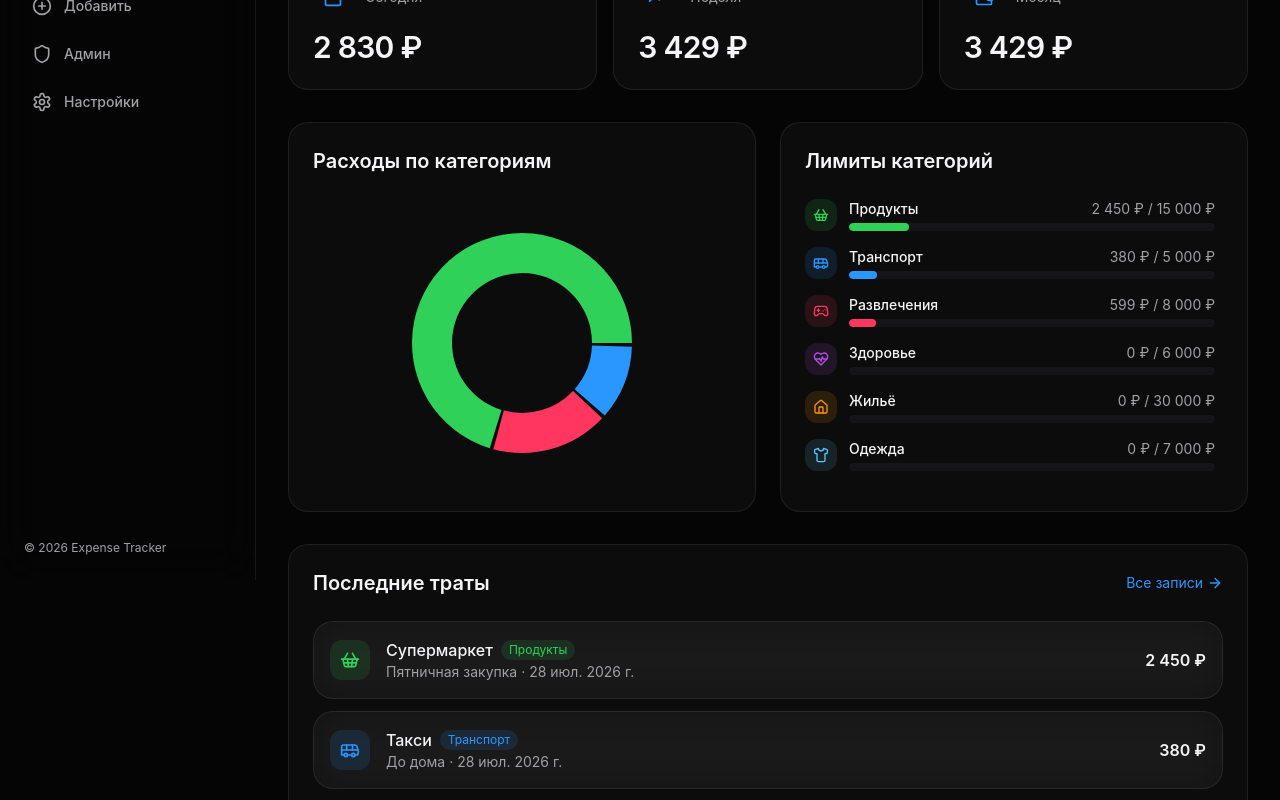
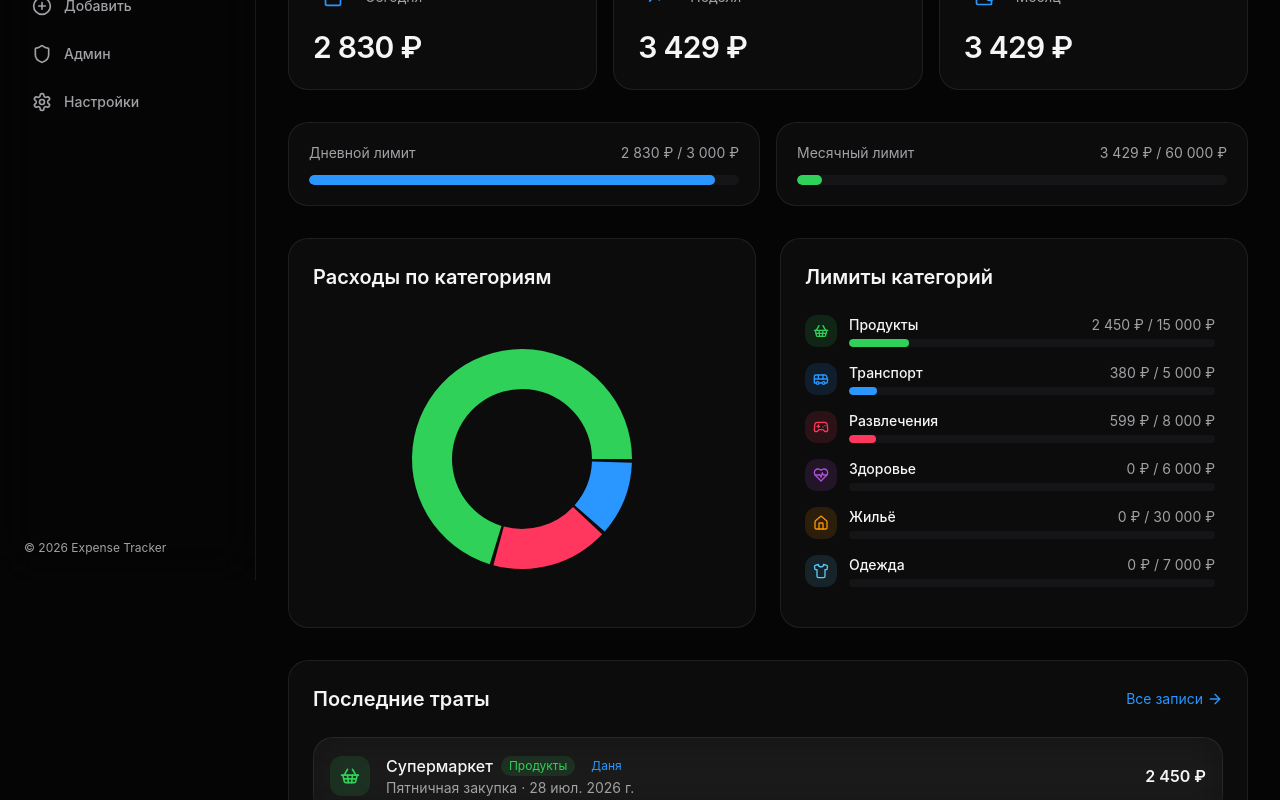
Before and after one commit to dzakrevsky/stoptrati, a React (Vite) app: page / in a window 1280 px wide. Shown: the part 220-1020 px from the top of the page. Built offline with nearby package versions, Linux system fonts and the light colour scheme.

Commit message:
Add person selector and daily/monthly spending limits

```diff
--- a/src/components/ExpenseCard.tsx
+++ b/src/components/ExpenseCard.tsx
@@ -22,7 +22,7 @@ export default function ExpenseCard({ expense, onDelete, showActions = true }: E
     <div className="glass-card p-4 flex items-center gap-4 animate-fade-in-up">
       <CategoryIcon icon={category.icon} color={category.color} size="md" />
       <div className="flex-1 min-w-0">
-        <div className="flex items-center gap-2">
+        <div className="flex items-center gap-2 flex-wrap">
           <span className="font-medium text-[var(--apple-text)] truncate">
             {type.name}
           </span>
@@ -31,6 +31,9 @@ export default function ExpenseCard({ expense, onDelete, showActions = true }: E
             style={{ backgroundColor: `${category.color}20`, color: category.color }}
           >
             {category.name}
+          </span>
+          <span className="text-xs px-2 py-0.5 rounded-full bg-[var(--apple-accent)]/10 text-[var(--apple-accent)]">
+            {expense.person}
           </span>
         </div>
         <p className="text-sm text-[var(--apple-muted)] truncate">
--- a/src/pages/Add.tsx
+++ b/src/pages/Add.tsx
@@ -4,6 +4,7 @@ import { Save, ArrowLeft, Check } from 'lucide-react';
 import { useAppStore } from '@/store/useAppStore';
 import CategoryIcon from '@/components/CategoryIcon';
 import { formatAmount, formatDate } from '@/utils/format';
+import { PEOPLE } from '@/types';
 import type { Expense } from '@/types';
 
 export default function Add() {
@@ -20,6 +21,7 @@ export default function Add() {
 
   const [categoryId, setCategoryId] = useState(categories[0]?.id || '');
   const [typeId, setTypeId] = useState('');
+  const [person, setPerson] = useState(PEOPLE[0]);
   const [amount, setAmount] = useState('');
   const [date, setDate] = useState(new Date().toISOString().split('T')[0]);
   const [note, setNote] = useState('');
@@ -30,6 +32,7 @@ export default function Add() {
     if (editingExpense) {
       setCategoryId(editingExpense.categoryId);
       setTypeId(editingExpense.typeId);
+      setPerson(editingExpense.person);
       setAmount(String(editingExpense.amount));
       setDate(editingExpense.date);
       setNote(editingExpense.note);
@@ -68,6 +71,7 @@ export default function Add() {
     const data: Omit<Expense, 'id'> = {
       categoryId,
       typeId,
+      person,
       amount: Number(amount),
       date,
       note,
@@ -157,6 +161,26 @@ export default function Add() {
             </div>
 
             <div>
+              <label className="block text-sm font-medium mb-2">Кто потратил</label>
+              <div className="grid grid-cols-2 gap-2">
+                {PEOPLE.map((p) => (
+                  <button
+                    key={p}
+                    type="button"
+                    onClick={() => setPerson(p)}
+                    className={`p-3 rounded-xl border text-center font-medium transition-all ${
+                      person === p
+                        ? 'border-[var(--apple-accent)] bg-[var(--apple-accent)]/10 text-[var(--apple-accent)]'
+                        : 'border-[var(--apple-border)] bg-[var(--apple-surface-2)] hover:border-white/20'
+                    }`}
+                  >
+                    {p}
+                  </button>
+                ))}
+              </div>
+            </div>
+
+            <div>
               <label className="block text-sm font-medium mb-2">Сумма</label>
               <div className="relative">
                 <input
@@ -218,6 +242,7 @@ export default function Add() {
                 <CategoryIcon icon={selectedCategory.icon} color={selectedCategory.color} size="lg" />
                 <p className="mt-4 text-lg font-medium">{selectedType.name}</p>
                 <p className="text-sm text-[var(--apple-muted)]">{selectedCategory.name}</p>
+                <p className="mt-1 text-sm font-medium text-[var(--apple-accent)]">{person}</p>
                 <p className="mt-4 text-4xl font-semibold tracking-tight text-[var(--apple-accent)]">
                   {formatAmount(Number(amount) || 0, settings.currency)}
                 </p>
--- a/src/pages/Dashboard.tsx
+++ b/src/pages/Dashboard.tsx
@@ -59,6 +59,11 @@ export default function Dashboard() {
     return categoryData.filter((c) => c.value > c.limit);
   }, [categoryData]);
 
+  const dailyPercent = Math.min((stats.dayTotal / settings.dailyLimit) * 100, 100);
+  const monthlyPercent = Math.min((stats.monthTotal / settings.monthlyLimit) * 100, 100);
+  const isDailyOver = stats.dayTotal > settings.dailyLimit;
+  const isMonthlyOver = stats.monthTotal > settings.monthlyLimit;
+
   const statCards = [
     { label: 'Сегодня', value: stats.dayTotal, icon: Calendar, delay: 'stagger-1' },
     { label: 'Неделя', value: stats.weekTotal, icon: TrendingUp, delay: 'stagger-2' },
@@ -92,14 +97,63 @@ export default function Dashboard() {
         ))}
       </div>
 
-      {overBudgetCategories.length > 0 && (
+      <div className="grid grid-cols-1 md:grid-cols-2 gap-4 mb-8 animate-fade-in-up stagger-4">
+        <div className="glass-card p-5">
+          <div className="flex justify-between items-center mb-3">
+            <span className="text-sm text-[var(--apple-muted)]">Дневной лимит</span>
+            <span className={isDailyOver ? 'text-[var(--apple-danger)] font-medium' : 'text-[var(--apple-muted)] text-sm'}>
+              {formatAmount(stats.dayTotal, settings.currency)} / {formatAmount(settings.dailyLimit, settings.currency)}
+            </span>
+          </div>
+          <div className="h-2.5 rounded-full bg-[var(--apple-surface-2)] overflow-hidden">
+            <div
+              className="h-full rounded-full transition-all duration-500"
+              style={{
+                width: `${dailyPercent}%`,
+                backgroundColor: isDailyOver ? 'var(--apple-danger)' : 'var(--apple-accent)',
+              }}
+            />
+          </div>
+          {isDailyOver && (
+            <p className="mt-2 text-xs text-[var(--apple-danger)]">Дневной лимит превышен</p>
+          )}
+        </div>
+        <div className="glass-card p-5">
+          <div className="flex justify-between items-center mb-3">
+            <span className="text-sm text-[var(--apple-muted)]">Месячный лимит</span>
+            <span className={isMonthlyOver ? 'text-[var(--apple-danger)] font-medium' : 'text-[var(--apple-muted)] text-sm'}>
+              {formatAmount(stats.monthTotal, settings.currency)} / {formatAmount(settings.monthlyLimit, settings.currency)}
+            </span>
+          </div>
+          <div className="h-2.5 rounded-full bg-[var(--apple-surface-2)] overflow-hidden">
+            <div
+              className="h-full rounded-full transition-all duration-500"
+              style={{
+                width: `${monthlyPercent}%`,
+                backgroundColor: isMonthlyOver ? 'var(--apple-danger)' : 'var(--apple-success)',
+              }}
+            />
+          </div>
+          {isMonthlyOver && (
+            <p className="mt-2 text-xs text-[var(--apple-danger)]">Месячный лимит превышен</p>
+          )}
+        </div>
+      </div>
+
+      {(overBudgetCategories.length > 0 || isDailyOver || isMonthlyOver) && (
         <div className="glass-card p-4 mb-8 border-[var(--apple-danger)]/30 bg-[var(--apple-danger)]/5 animate-fade-in-up stagger-4">
           <div className="flex items-start gap-3">
             <AlertCircle className="w-5 h-5 text-[var(--apple-danger)] mt-0.5" />
             <div>
               <p className="font-medium text-[var(--apple-danger)]">Превышен лимит</p>
               <p className="text-sm text-[var(--apple-muted)]">
-                Категории: {overBudgetCategories.map((c) => c.name).join(', ')}
+                {[
+                  ...(isDailyOver ? ['дневной'] : []),
+                  ...(isMonthlyOver ? ['месячный'] : []),
+                  ...(overBudgetCategories.length > 0
+                    ? [`категории: ${overBudgetCategories.map((c) => c.name).join(', ')}`]
+                    : []),
+                ].join('; ')}
               </p>
             </div>
           </div>
--- a/src/pages/Settings.tsx
+++ b/src/pages/Settings.tsx
@@ -1,5 +1,5 @@
 import { useState } from 'react';
-import { Moon, Sun, Coins, Trash2, AlertTriangle } from 'lucide-react';
+import { Moon, Sun, Coins, Trash2, AlertTriangle, Gauge } from 'lucide-react';
 import { useAppStore } from '@/store/useAppStore';
 import type { CurrencyCode } from '@/types';
 
@@ -93,7 +93,47 @@ export default function Settings() {
           </div>
         </div>
 
-        <div className="glass-card p-6 animate-fade-in-up stagger-3 border-[var(--apple-danger)]/30">
+        <div className="glass-card p-6 animate-fade-in-up stagger-3">
+          <div className="flex items-center gap-4 mb-4">
+            <div className="w-10 h-10 rounded-xl bg-[var(--apple-warning)]/10 flex items-center justify-center">
+              <Gauge className="w-5 h-5 text-[var(--apple-warning)]" />
+            </div>
+            <div>
+              <h2 className="font-semibold">Лимиты</h2>
+              <p className="text-sm text-[var(--apple-muted)]">
+                Дневной и месячный лимит расходов
+              </p>
+            </div>
+          </div>
+          <div className="grid grid-cols-1 sm:grid-cols-2 gap-4">
+            <div>
+              <label className="block text-sm text-[var(--apple-muted)] mb-1">Дневной лимит</label>
+              <div className="flex items-center gap-2">
+                <input
+                  type="number"
+                  value={settings.dailyLimit}
+                  onChange={(e) => updateSettings({ dailyLimit: Number(e.target.value) || 0 })}
+                  className="apple-input"
+                />
+                <span className="text-[var(--apple-muted)]">{settings.currency}</span>
+              </div>
+            </div>
+            <div>
+              <label className="block text-sm text-[var(--apple-muted)] mb-1">Месячный лимит</label>
+              <div className="flex items-center gap-2">
+                <input
+                  type="number"
+                  value={settings.monthlyLimit}
+                  onChange={(e) => updateSettings({ monthlyLimit: Number(e.target.value) || 0 })}
+                  className="apple-input"
+                />
+                <span className="text-[var(--apple-muted)]">{settings.currency}</span>
+              </div>
+            </div>
+          </div>
+        </div>
+
+        <div className="glass-card p-6 animate-fade-in-up stagger-4 border-[var(--apple-danger)]/30">
           <div className="flex items-center gap-4 mb-4">
             <div className="w-10 h-10 rounded-xl bg-[var(--apple-danger)]/10 flex items-center justify-center">
               <AlertTriangle className="w-5 h-5 text-[var(--apple-danger)]" />
--- a/src/store/useAppStore.ts
+++ b/src/store/useAppStore.ts
@@ -36,9 +36,9 @@ const defaultTypes: ExpenseType[] = [
 ];
 
 const demoExpenses: Expense[] = [
-  { id: 'exp-1', categoryId: 'cat-1', typeId: 'type-1', amount: 2450, date: new Date().toISOString().split('T')[0], note: 'Пятничная закупка', currency: '₽' },
-  { id: 'exp-2', categoryId: 'cat-2', typeId: 'type-4', amount: 380, date: new Date().toISOString().split('T')[0], note: 'До дома', currency: '₽' },
-  { id: 'exp-3', categoryId: 'cat-3', typeId: 'type-9', amount: 599, date: new Date(Date.now() - 86400000).toISOString().split('T')[0], note: 'Подписка на стриминг', currency: '₽' },
+  { id: 'exp-1', categoryId: 'cat-1', typeId: 'type-1', person: 'Даня', amount: 2450, date: new Date().toISOString().split('T')[0], note: 'Пятничная закупка', currency: '₽' },
+  { id: 'exp-2', categoryId: 'cat-2', typeId: 'type-4', person: 'Лизун', amount: 380, date: new Date().toISOString().split('T')[0], note: 'До дома', currency: '₽' },
+  { id: 'exp-3', categoryId: 'cat-3', typeId: 'type-9', person: 'Даня', amount: 599, date: new Date(Date.now() - 86400000).toISOString().split('T')[0], note: 'Подписка на стриминг', currency: '₽' },
 ];
 
 interface AppState {
@@ -64,7 +64,7 @@ const initialState = {
   expenses: demoExpenses,
   categories: defaultCategories,
   types: defaultTypes,
-  settings: { currency: '₽' as const, darkMode: true },
+  settings: { currency: '₽' as const, darkMode: true, dailyLimit: 3000, monthlyLimit: 60000 },
 };
 
 export const useAppStore = create<AppState>()(
--- a/src/types/index.ts
+++ b/src/types/index.ts
@@ -12,10 +12,15 @@ export interface ExpenseType {
   categoryId: string;
 }
 
+export type Person = 'Даня' | 'Лизун';
+
+export const PEOPLE: Person[] = ['Даня', 'Лизун'];
+
 export interface Expense {
   id: string;
   categoryId: string;
   typeId: string;
+  person: Person;
   amount: number;
   date: string;
   note: string;
@@ -25,6 +30,8 @@ export interface Expense {
 export interface Settings {
   currency: '₽' | '$' | '€' | '₸';
   darkMode: boolean;
+  dailyLimit: number;
+  monthlyLimit: number;
 }
 
 export type CurrencyCode = '₽' | '$' | '€' | '₸';
```
